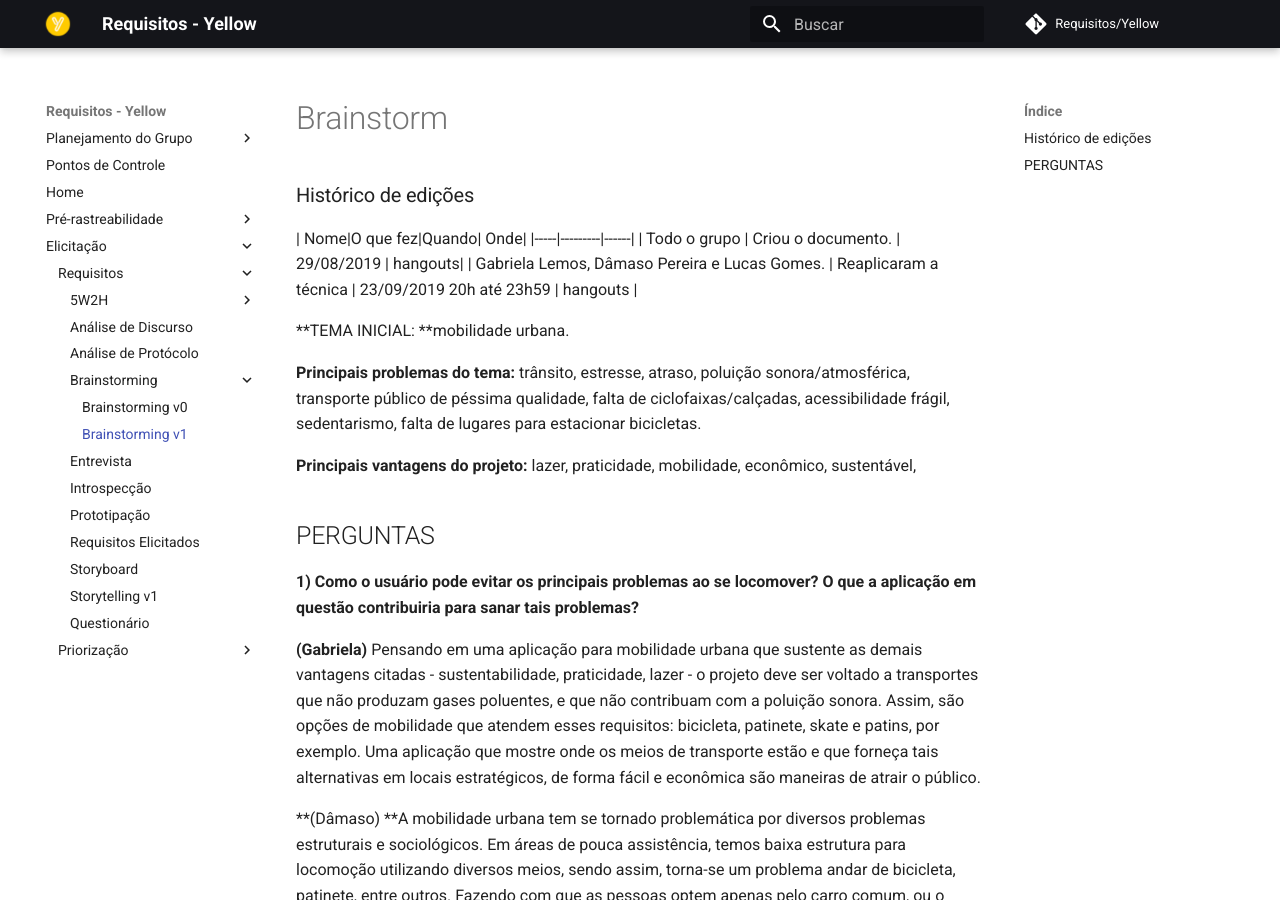
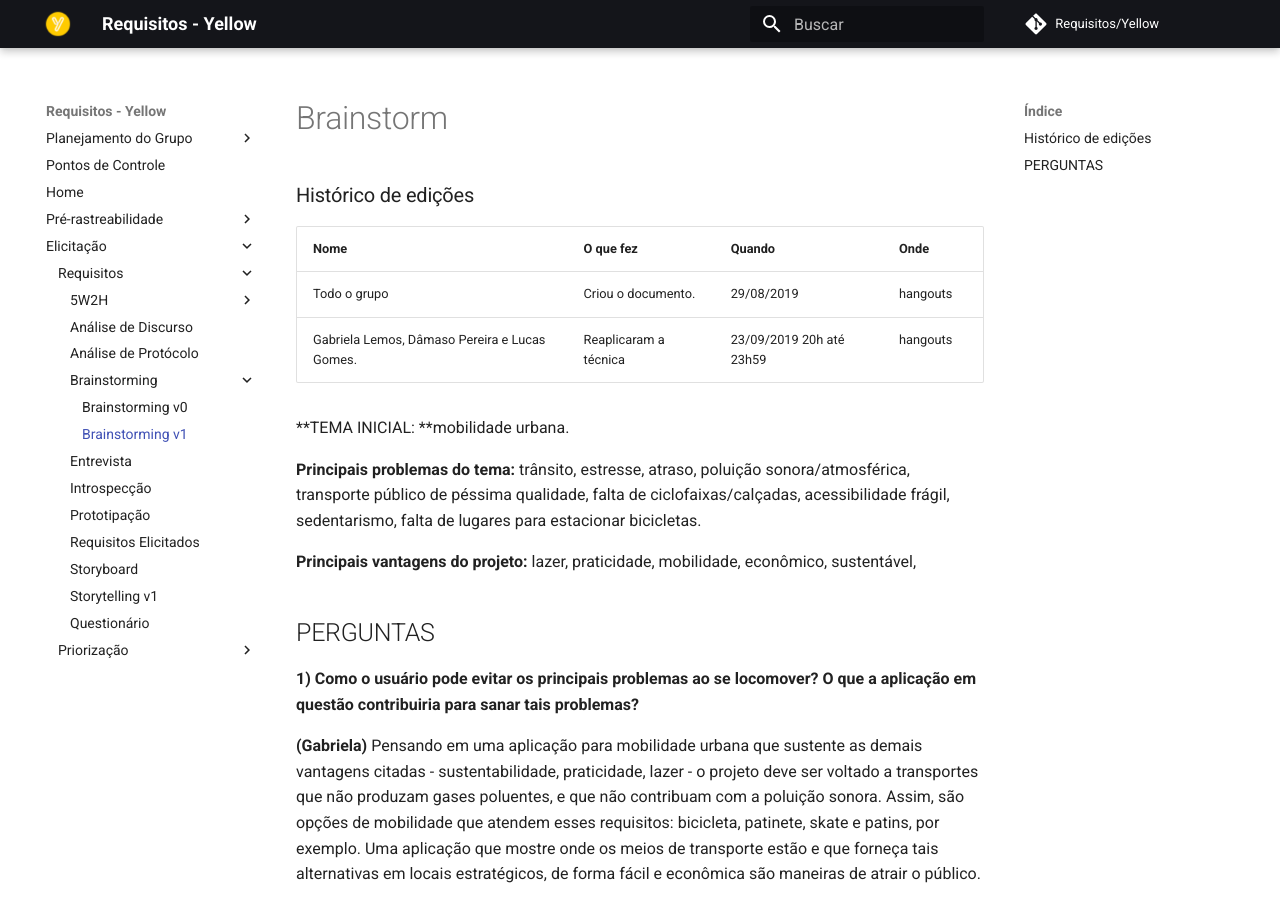
Before and after one commit to me42th/2019.2-Yellow, an MkDocs documentation site: the page built from docs/elicitacao/requisitos/brainstorm_v1.md, in a window 1280 px wide and 900 px high. Built offline with MkDocs 1.6.1 and Material for MkDocs 9.7.7, drawn with Linux system fonts in a browser that asks for light colours; comment, search, counter and statistics services are not loaded.

Commit message:
Formatando

```diff
--- a/docs/elicitacao/requisitos/brainstorm_v1.md
+++ b/docs/elicitacao/requisitos/brainstorm_v1.md
@@ -1,9 +1,9 @@
 #Brainstorm
 ### Histórico de edições
-| Nome|O que fez|Quando| Onde|
-|-----|---------|------|
-| Todo o grupo | Criou o documento. | 29/08/2019 | hangouts|
-| Gabriela Lemos, Dâmaso Pereira e Lucas Gomes. | Reaplicaram a técnica | 23/09/2019 20h até 23h59 | hangouts |
+| Nome  | O que fez  | Quando  | Onde  |
+| ------------ | ------------ | ------------ | ------------ |
+| Todo o grupo  |  Criou o documento.  |  29/08/2019  | hangouts  |
+| Gabriela Lemos, Dâmaso Pereira e Lucas Gomes.   |  Reaplicaram a técnica | 23/09/2019 20h até 23h59   |  hangouts   |
 
 **TEMA INICIAL: **mobilidade urbana.
 
```
Also changed, not shown: docs/elicitacao/requisitos/brainstorm_v0.md (renamed from docs/elicitacao/requisitos/brainstorm.md).
